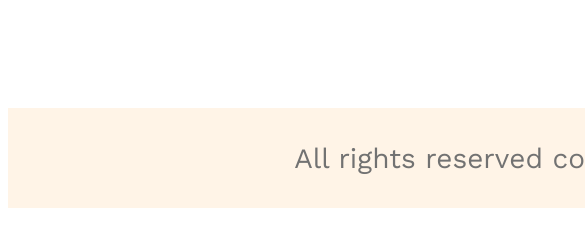
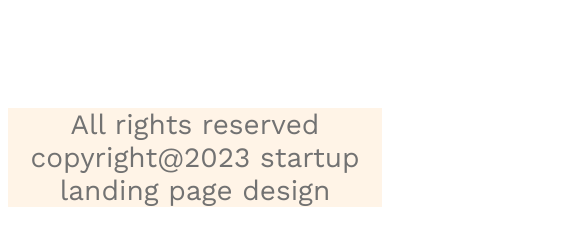
Before and after one commit to Ha-Mim123/g3-architects-website, a plain HTML site: page index.html in a window 390 px wide. Shown: the part 7731-7977 px from the top of the page, 585 px wide, since content can reach past the window. Drawn offline with nearby package versions, Linux system fonts and the light colour scheme.

Commit message:
responsive footer

```diff
--- a/styles/style.css
+++ b/styles/style.css
@@ -200,7 +200,8 @@ main > section{
     .navbar,
     .nav-links,
     .features,
-    .teams{
+    .teams,
+    .footer-description{
         flex-direction: column;
     }
     .team-img-container,
@@ -223,6 +224,11 @@ main > section{
         margin-top: 20px;
         margin-left: 20px;
     }
+    .footer-description{
+        height: 100%;
+        width: 100%;
+
+    }
 }
 /* medium sze device */
 @media screen and (min-width: 576px) and (max-width:992px) {
@@ -241,4 +247,9 @@ main > section{
         margin-top: 20px;
         margin-left: 20px;
     }
+    .footer-description{
+        height: 100%;
+        width: 100%;
+
+    }
 }
```
